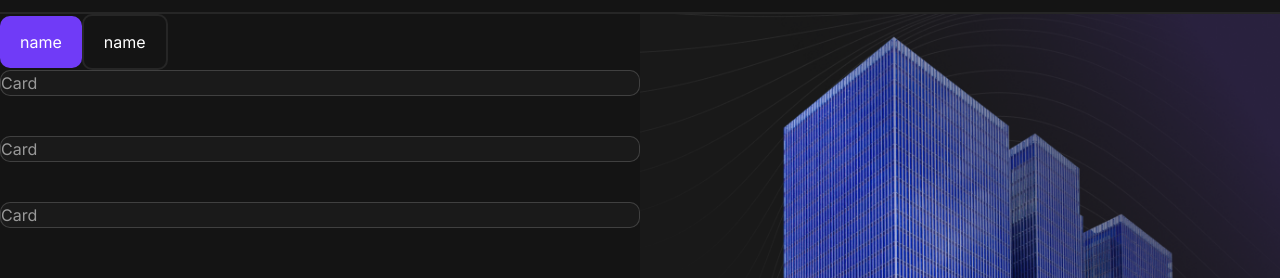
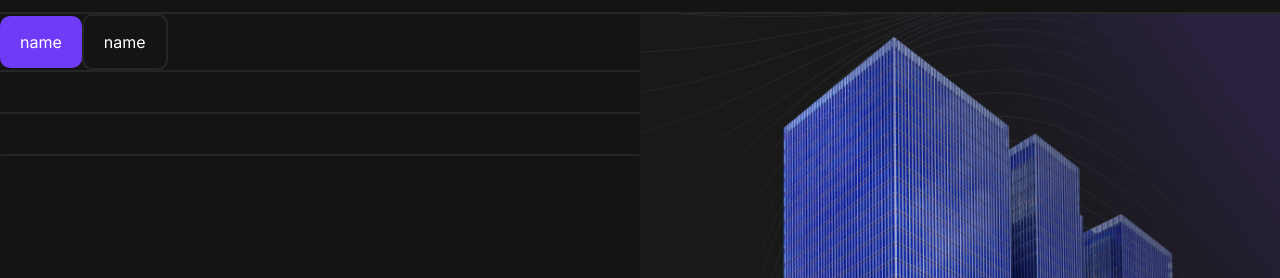
Before and after one commit to Ahmed-Alkhatim/real-state, a Next.js app: page /home in a window 1280 px wide. Shown: the part 123-401 px from the top of the page. Built offline with nearby package versions, Linux system fonts and the light colour scheme.

Commit message:
Ui Edits

```diff
--- a/src/app/globals.css
+++ b/src/app/globals.css
@@ -8,6 +8,16 @@
     }
 }
 
+@layer base {
+  h1 {
+    @apply font-semibold text-x-large;
+    line-height: 120%;
+  }
+  p {
+    @apply text-medium text-secondary
+  }
+}
+
 html {
   overflow-x: hidden;
   font-family: appFont;
@@ -16,6 +26,7 @@ html {
 body {
   color: #fff;
 }
+
 @font-face {
   font-family: appFont;
   src: url("/fonts/Urbanist-VariableFont_wght");
--- a/src/components/ui/Btn.js
+++ b/src/components/ui/Btn.js
@@ -4,7 +4,7 @@ const Btn = (props) => {
         'secondary' : "bg-[#141414] text-[#FFF] border-[2px] border-gray-2",
     }
     return(
-        <button className = { style[props.color] + " px-[20px] py-[14px] rounded-[10px]"} >
+        <button className = { style[props.color] + " px-[20px] py-[14px] rounded-[10px] text-medium"} >
             {props.children}
         </button>
     )
--- a/src/components/ui/Card.js
+++ b/src/components/ui/Card.js
@@ -1,7 +1,7 @@
-const Card = () => {
+const Card = (props) => {
     return(
-        <div className="bg-gray-1 rounded-[10px] border border-gray-o-3">
-            <p className="text-gray-3">Card</p>
+        <div className={ props.spacing + " bg-gray-1 rounded-[10px] border border-gray-2 "}>
+            {props.children}
         </div>
     )
 }
--- a/tailwind.config.js
+++ b/tailwind.config.js
@@ -15,6 +15,7 @@ module.exports = {
       }
     },
     fontSize : {
+      'x-large': "46px",
       'medium': '16px',
     },
     colors:{
```
Also changed, not shown: public/Text.png.
